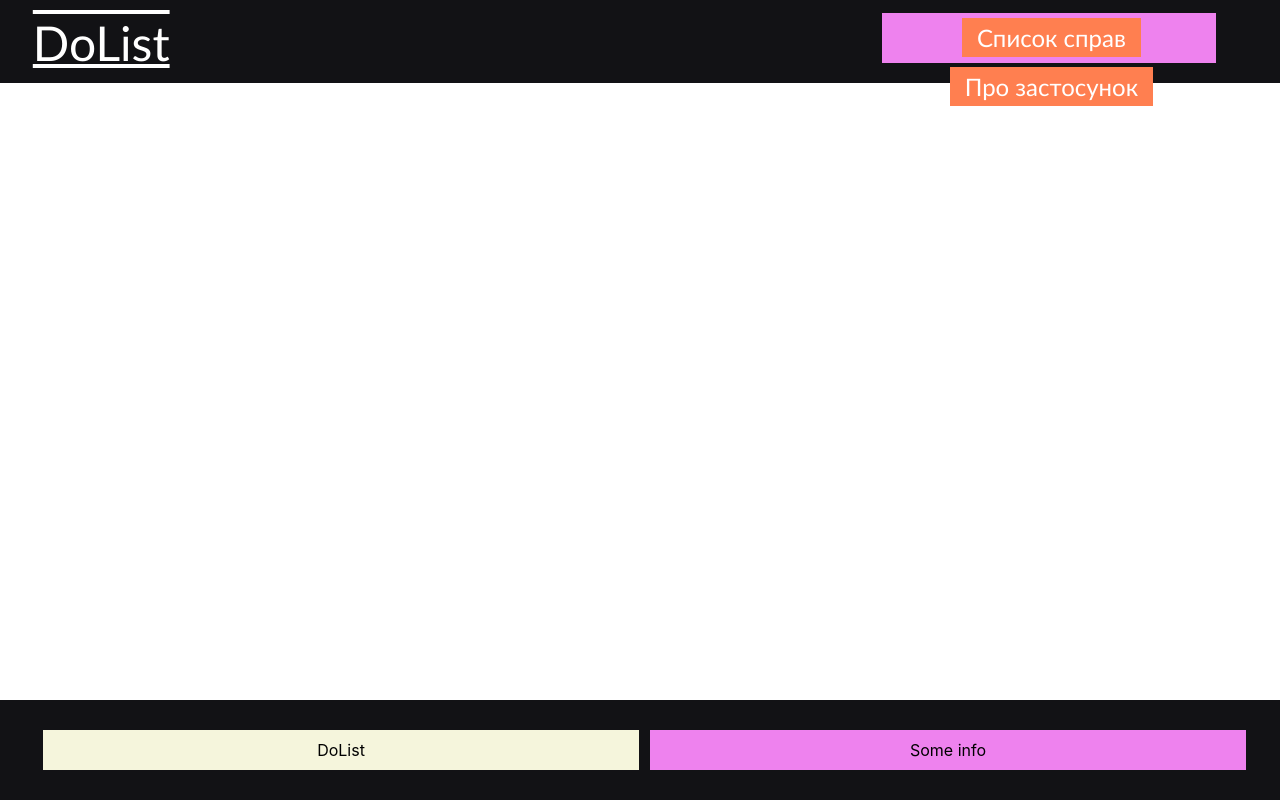
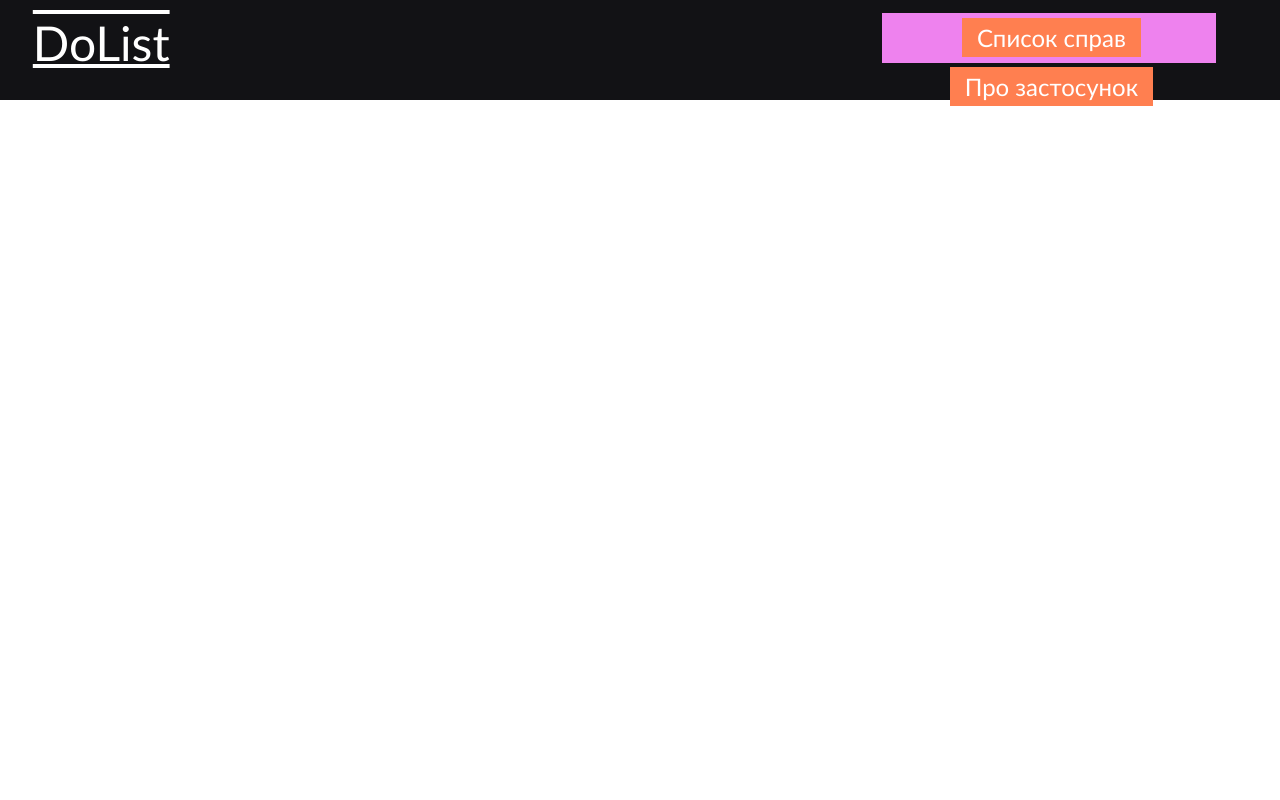
Before and after one commit to andrianhorban/DoList, a React (Create React App) app in the folder client/: page /about in a window 1280 px wide. Built offline with nearby package versions, Linux system fonts and the light colour scheme.

Commit message:
footer fix

```diff
--- a/client/src/Components/Footer/style.module.css
+++ b/client/src/Components/Footer/style.module.css
@@ -1,7 +1,5 @@
 .footer {
-    position: absolute;
-    left: 0;
-    bottom: 0;
+
     width: 100%;
     height: 100px;
     background-color: #121215;
@@ -13,7 +11,7 @@
     vertical-align: bottom;
     padding: 10px;
     display: inline-block;
-    margin: 30px 1px 5px 10px;
+    margin: 30px 10px 5px 10px;
 }
 
 .footer__section_left {
```
